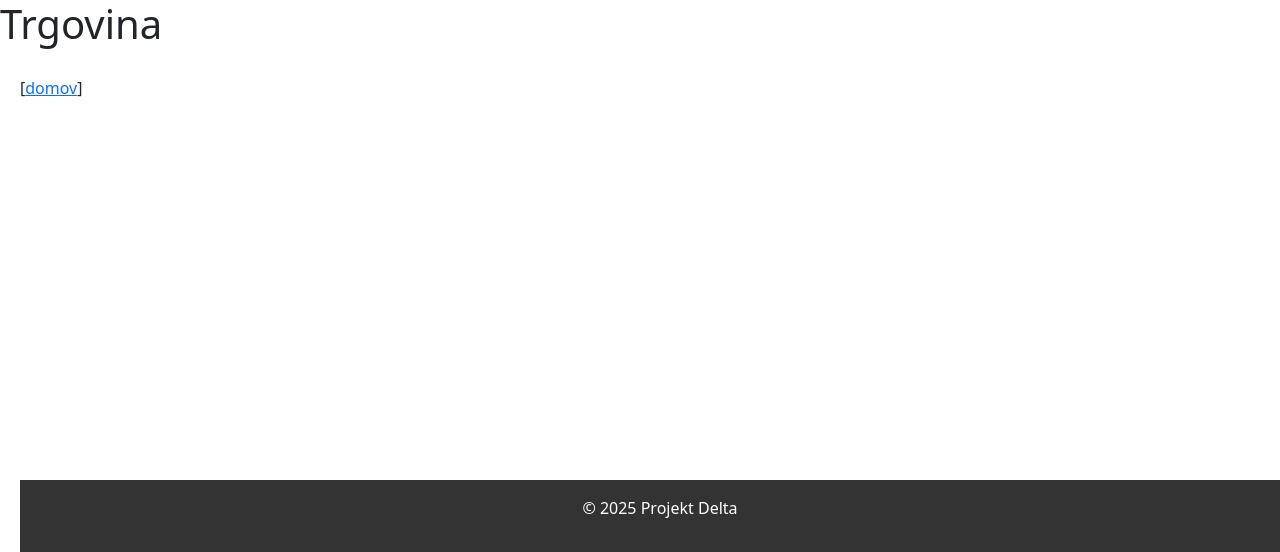
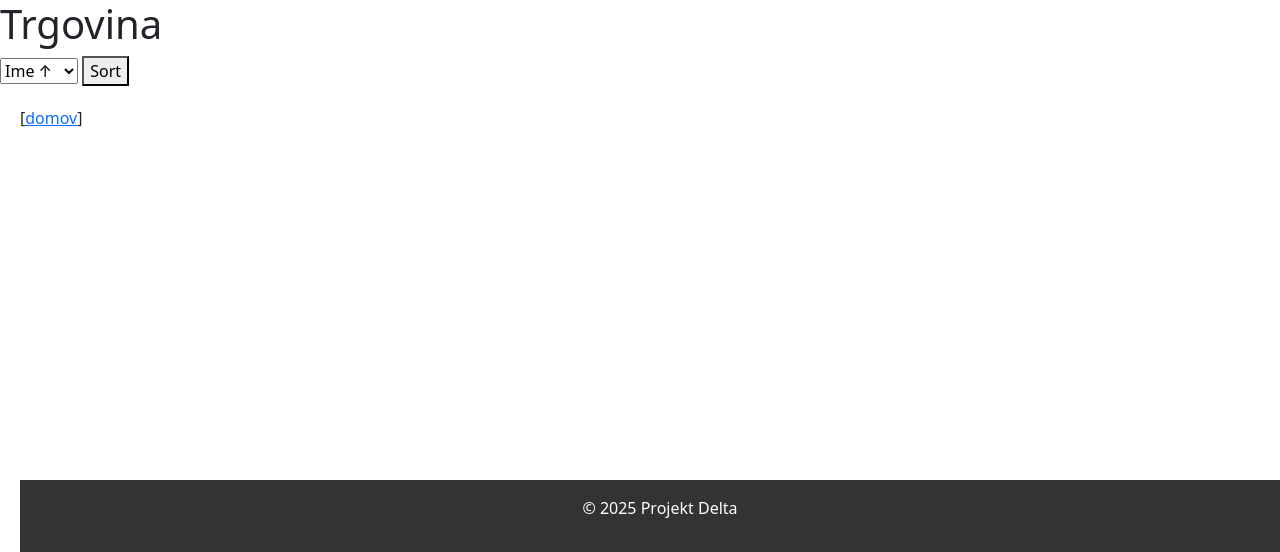
Before and after one commit to LilDomc/sv_delta, a Flask app: page /trgovina in a window 1280 px wide. Shown: the part 248-800 px from the top of the page. Run offline with Flask 3, Linux system fonts and the light colour scheme; data that the repository does not hold is empty; parts of the project's set-up code (start-up, migrations or seed data) failed here and were passed over; some libraries are stand-ins or nearby versions.

Commit message:
gumb sort

```diff
--- a/src/controllers/sv_products.py
+++ b/src/controllers/sv_products.py
@@ -17,8 +17,10 @@ def rate_product():
     return redirect('/trgovina')
 
 def show_trgovina():
+    sort = request.args.get("sort", "name_asc")
+    sort_by, order = sort.split("_")
     #models.sv_trgovina.get_rate()
-    trgovina = models.sv_trgovina.get_trgovina()
+    trgovina = models.sv_trgovina.get_trgovina(sort_by, order)
     trgovina_test = []
 
     for p in trgovina:
@@ -28,7 +30,7 @@ def show_trgovina():
         cena = p[3]
         avg_rating = models.sv_trgovina.get_rate(product_id)
         trgovina_test.append((product_id, ime, opis, cena, avg_rating))
-    return render_template('sv_trgovina.html', products=trgovina_test)
+    return render_template('sv_trgovina.html', products=trgovina_test, sort_by=sort_by, order=order)
 
 
 def insert_product():
--- a/src/models/sv_trgovina.py
+++ b/src/models/sv_trgovina.py
@@ -1,14 +1,25 @@
 import db
 
-def get_trgovina():
+def get_trgovina(sort_by="name", order="asc"):
     conn = db.get_connection()
     cursor = conn.cursor()
-    cursor.execute('''
+
+    sort_columns = {
+        "name": "Ime_produkta",
+        "price": "CAST(Cena_produkta AS INT)"
+    }
+    directions = ["asc", "desc"]
+
+    column = sort_columns.get(sort_by, "Ime_produkta")
+    direction = order if order in directions else "asc"
+
+    query = f'''
         SELECT productID, Ime_produkta, Opis_produkta, Cena_produkta
-        FROM products;
-        ''')
+        FROM products
+        ORDER BY {column} {direction};
+    '''
+    cursor.execute(query)
     products = cursor.fetchall()
-    conn.commit()
     cursor.close()
     conn.close()
     return products
--- a/src/templates/sv_trgovina.html
+++ b/src/templates/sv_trgovina.html
@@ -3,6 +3,15 @@
 
 {% block content %}
 <h1>Trgovina</h1>
+<form method="get" action="/trgovina">
+    <select name="sort">
+        <option value="name_asc" {% if sort_by == 'name' and order == 'asc' %}selected{% endif %}>Ime ↑</option>
+        <option value="name_desc" {% if sort_by == 'name' and order == 'desc' %}selected{% endif %}>Ime ↓</option>
+        <option value="price_asc" {% if sort_by == 'price' and order == 'asc' %}selected{% endif %}>Cena ↑</option>
+        <option value="price_desc" {% if sort_by == 'price' and order == 'desc' %}selected{% endif %}>Cena ↓</option>
+    </select>
+    <button type="submit">Sort</button>
+</form>
 <div class="product-grid">
     {% for product in products %}
     <div class="product-card">
```
